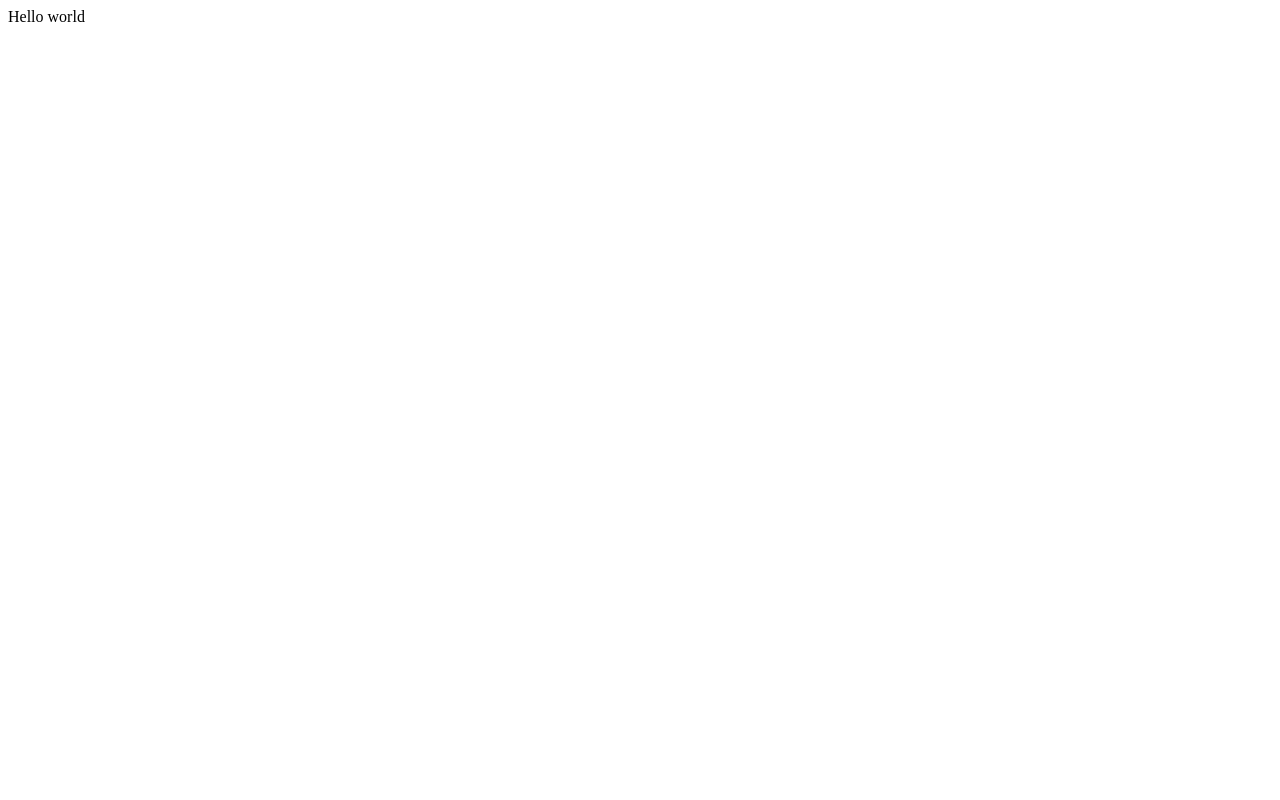
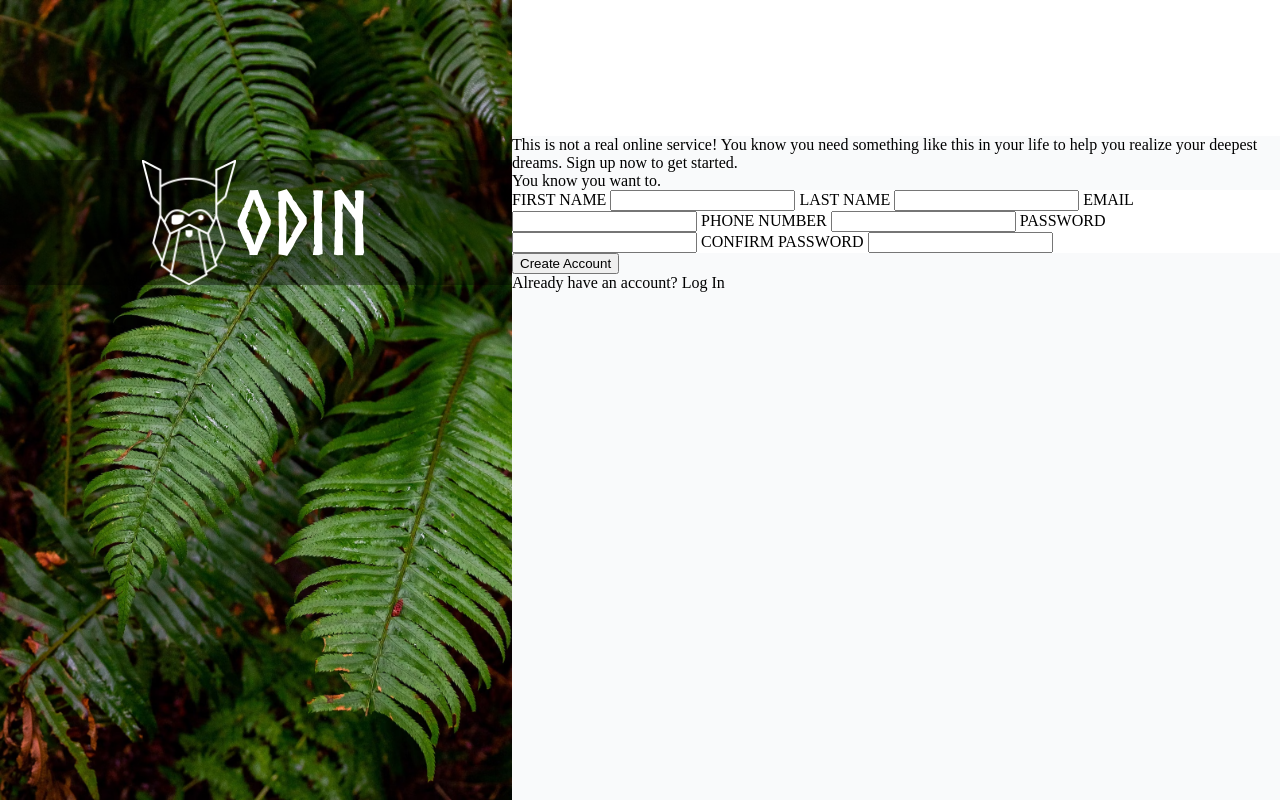
Before and after one commit to wangmitc/op_sign-up_form, a plain HTML site: page index.html in a window 1280 px wide. Drawn offline with Linux system fonts and the light colour scheme.

Commit message:
added components to form

```diff
--- a/index.html
+++ b/index.html
@@ -4,10 +4,39 @@
     <meta charset="UTF-8">
     <meta name="viewport" content="width=device-width, initial-scale=1.0">
     <title>Document</title>
+    <link rel="stylesheet" href="main.css">
 </head>
 <body>
-    <div>
-        Hello world
+    <div class="main-body-flex-container">
+        <div class="bg-img-flex-box">
+            <img id ="bg-image" src="assets/bg_image.avif" alt="ferns">
+            <div class="logo-flex-box">
+                <img src="assets/odin-lined.png" alt="odin-logo">
+                <div>Odin</div>
+            </div>
+        </div>
+        <div class="form-section">
+            <div>This is not a real online service! You know you need something like this in your life to help you realize your deepest dreams. Sign up now to get started.</div>
+            <div>You know you want to.</div>
+            <div class="form-inputs">
+                <form>
+                    <label for="first-name">FIRST NAME</label>
+                    <input type="text" id="first-name">
+                    <label for="last-name">LAST NAME</label>
+                    <input type="text" id="last-name">
+                    <label for="email">EMAIL</label>
+                    <input type="text" id="email">
+                    <label for="phone-number">PHONE NUMBER</label>
+                    <input type="text" id="phone-number">
+                    <label for="password">PASSWORD</label>
+                    <input type="text" id="password">
+                    <label for="confirm-password">CONFIRM PASSWORD</label>
+                    <input type="text" id="confirm-password">
+                </form>
+            </div>
+            <div><button>Create Account</button></div>
+            <div>Already have an account? Log In</div>
+        </div>
     </div>
 </body>
 </html>
--- a/main.css
+++ b/main.css
@@ -0,0 +1,58 @@
+body {
+    margin: 0px;
+}
+
+@font-face {
+    font-family: Norse Bold;
+    src: url(/assets/Norse-Bold.otf);
+}
+
+.main-body-flex-container {
+    display: flex;
+    flex-direction: row;
+    flex-wrap: wrap;
+    height: 100vh;
+    width: 100vw;
+}
+
+.bg-img-flex-box {
+    position: relative;
+    width: 40%;
+    height: 100%;
+    overflow: clip;
+}
+
+#bg-image {
+    position: absolute;
+    background-image: url("/assets/bg_image.avif");
+    width: 100%;
+    height: 100%;
+}
+
+.logo-flex-box {
+    display: flex;
+    justify-content: center;
+    align-items: center;
+    flex-direction: row;
+    position: absolute;
+    font-family: Norse Bold, sans-serif;
+    font-size: 5.5rem;
+    background-color: rgba(0, 0, 0, 0.4);
+    color: white;
+    width: 100%;
+    margin-top: 20vh;
+}
+
+.logo-flex-box > img {
+    height: 125px;
+}
+
+.form-section {
+    width: 60%;
+    margin-top: 17vh;
+    background-color: #f9fafb;
+}
+
+.form-inputs {
+    background-color: white;
+}
```
